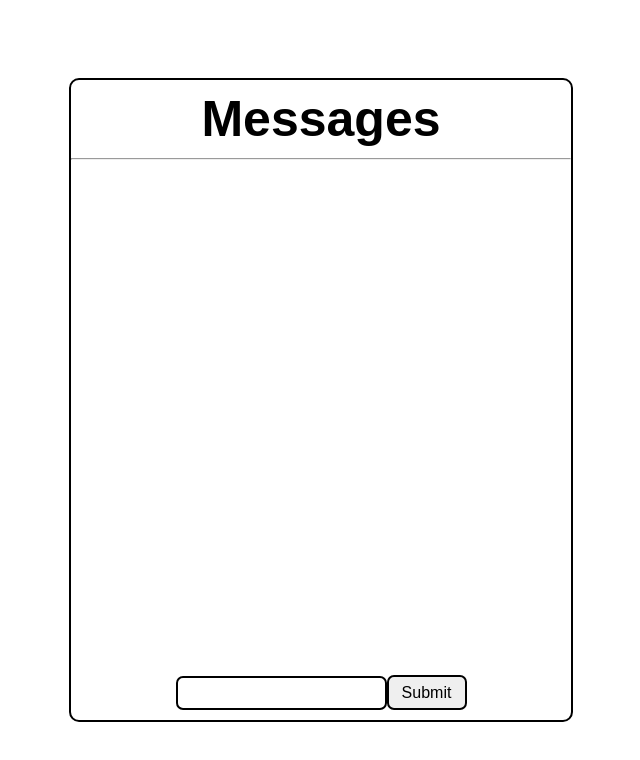
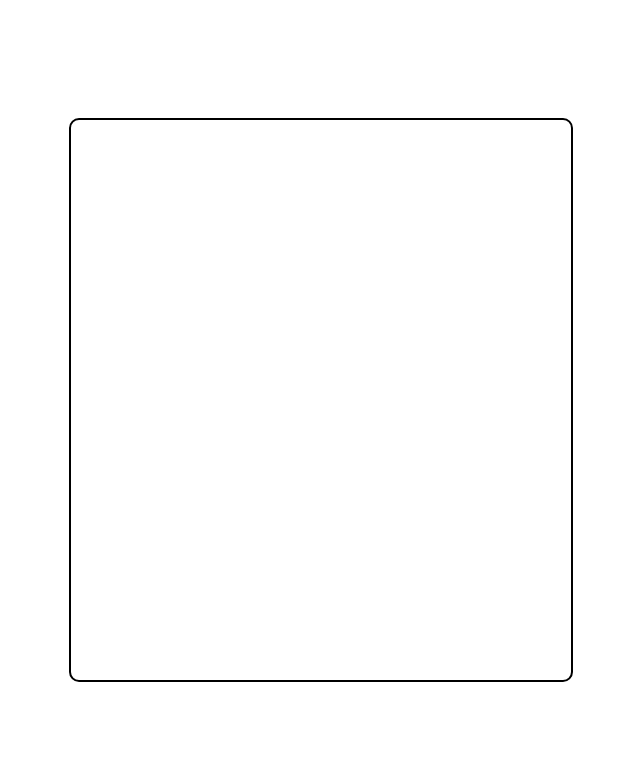
Before and after one commit to nill2000/chatapp, a React (Vite) app in the folder client/react-app/: page / in a window 1280 px wide. Shown: the top 760 px of the page, without its empty margins (319-959 px from the left). Built offline with nearby package versions, Linux system fonts and the light colour scheme.

Commit message:
Add Login Router

```diff
--- a/client/react-app/package.json
+++ b/client/react-app/package.json
@@ -13,6 +13,7 @@
     "prop-types": "^15.8.1",
     "react": "^18.3.1",
     "react-dom": "^18.3.1",
+    "react-router-dom": "^7.1.5",
     "socket.io-client": "^4.8.1"
   },
   "devDependencies": {
--- a/client/react-app/src/App.css
+++ b/client/react-app/src/App.css
@@ -1,9 +1,8 @@
-.container{
+.MsgContainer{
 	display: flex;
 	justify-content: center;
 	align-items: center;
 	height: 100vh;
-}
 
 		.MsgBody{
 		height: 80vh;
@@ -15,7 +14,6 @@
 
 		display: flex;
 		flex-direction: column;
-
 		}
 
 		.MsgBodyHeader{
@@ -33,7 +31,6 @@
 		overflow: hidden;
 		margin-top: auto;
 		margin-bottom: 10px;
-}
 
 			.MsgInput{
 			min-width: 200px;
@@ -50,3 +47,21 @@
 			border-radius: 7px;
 			font-size: 1rem;
 			}
+		}
+}
+
+.LoginContainer{
+	display: flex;
+	justify-content: center;
+	align-items: center;
+	height: 100vh;
+
+	.LoginBody{
+		height: 70vh;
+		width: 50%;
+		max-width: 500px;
+		min-width: 350px;
+		border: 2px solid black;
+		border-radius: 10px;
+	}
+}
--- a/client/react-app/src/App.jsx
+++ b/client/react-app/src/App.jsx
@@ -1,12 +1,24 @@
-
+import { BrowserRouter as Router, Routes, Route} from "react-router-dom";
+import Login from './Components/Login.jsx';
 import MessageBody from './Components/MessageBody.jsx';
 import './App.css';
 
 function App() {
 	return (
-		<div className='container'>
-			<MessageBody></MessageBody>
-		</div>
+		<Router>
+
+			<Routes>
+				<Route path="/" element={
+					<Login></Login>
+				}></Route>
+
+				<Route path="/ChatRoom" element={
+						<MessageBody></MessageBody>
+				}></Route>
+			</Routes>
+
+		</Router>
+
 	)
 }
 
--- /dev/null
+++ b/client/react-app/src/components/Login.jsx
@@ -0,0 +1,11 @@
+function Login(){
+	return(
+		<div className="LoginContainer">
+			<div className="LoginBody">
+
+			</div>
+		</div>
+	);
+}
+
+export default Login;
--- /dev/null
+++ b/client/react-app/src/components/LoginInput.jsx
@@ -0,0 +1,5 @@
+function LoginInput(){
+	return null;
+}
+
+export default LoginInput;
--- a/client/react-app/src/components/messageBody.jsx
+++ b/client/react-app/src/components/messageBody.jsx
@@ -12,16 +12,19 @@ function MessageBody(){
 	}
 
     return(
+		<div className="MsgContainer">
 			<div className="MsgBody">
 				<p className="MsgBodyHeader">Messages</p>
 				<hr />
-				<div>
+				<div className="MsgList">
 					{Msgs.map((Msg, index) => (
-						<p key={index}>{Msg}</p>
+						<p key={index} className="MsgItem">{Msg}</p>
 					))}
 				</div>
 				<MessageInput sendMsgFunc={sendMsg}></MessageInput>
 			</div>
+
+		</div>
     )
 }
 
```
Also changed, not shown: 1 other file (tests, documents, lock files or other folders). Lines whose indentation alone changed are shown as unchanged.
